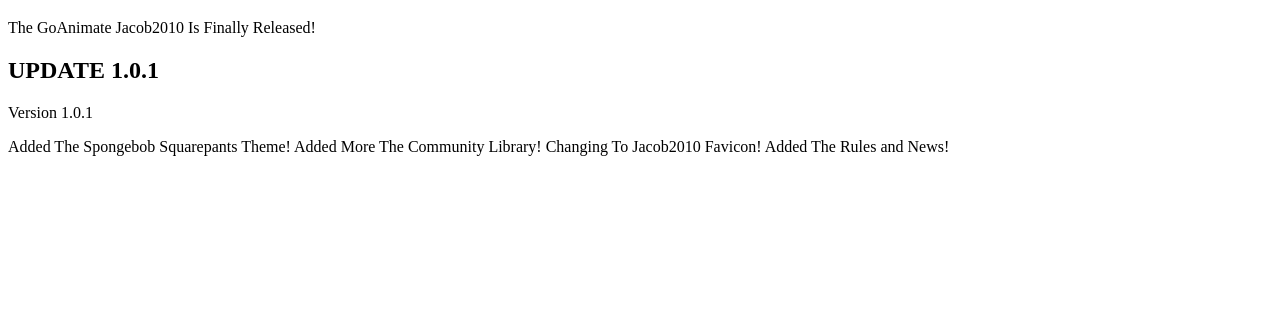
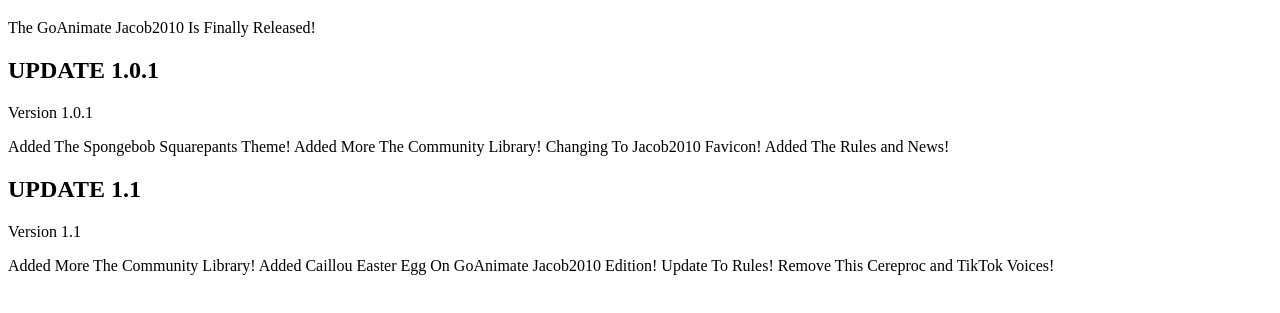
Before and after one commit to edytaniedzialkowska-dev/GoAnimate-Jacob2010-Edition, a website: page html/news.html in a window 1280 px wide. Shown: the part 61-374 px from the top of the page. Drawn offline with Linux system fonts and the light colour scheme.

Commit message:
Add version 1.1 update details to news.html
Added update details for version 1.1, including new features and changes.

```diff
--- a/html/news.html
+++ b/html/news.html
@@ -17,5 +17,18 @@
 
 Added The Rules and News!
 
+
+<h2>UPDATE 1.1</h2>
+<p>Version 1.1</p>
+
+Added More The Community Library!
+
+Added Caillou Easter Egg On GoAnimate Jacob2010 Edition!
+
+Update To Rules!
+
+Remove This Cereproc and TikTok Voices!
+
+
 </body>
 </html>
```
